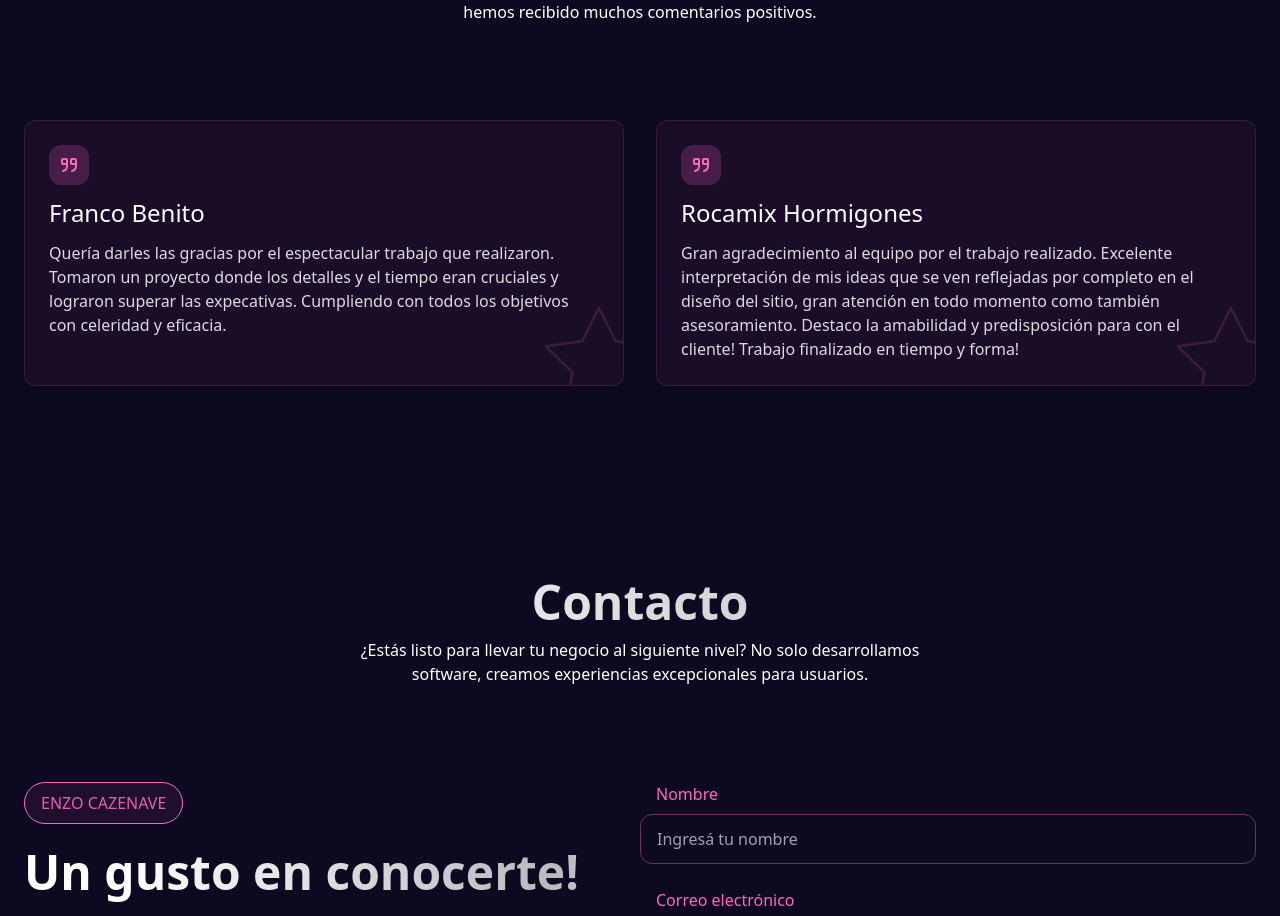
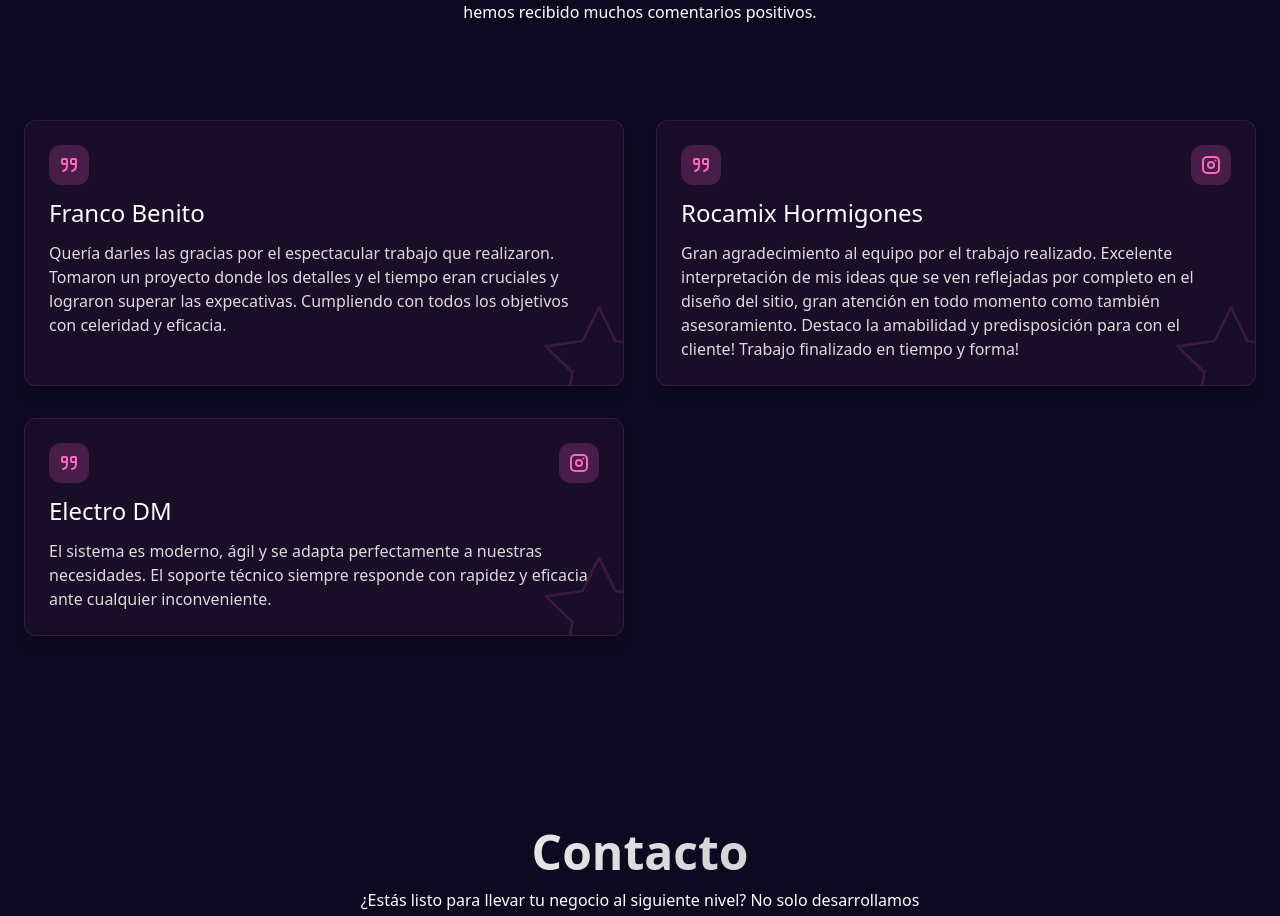
Before and after one commit to UFO-Development/ufodevelopment-v2, a React (Vite) app: page / in a window 1280 px wide. Shown: the part 3362-4278 px from the top of the page. Built offline with nearby package versions, Linux system fonts and the light colour scheme.

Commit message:
Add electrodm testimonial

```diff
--- a/src/components/Testimonials.jsx
+++ b/src/components/Testimonials.jsx
@@ -1,12 +1,28 @@
-import { useRef } from "react"
-import { DoubleQuote, Star } from "./icons"
-import { Translate } from "./Translate"
-import { useEffect } from "react"
+import { useRef } from "react";
+import { DoubleQuote, Star } from "./icons";
+import { Translate } from "./Translate";
+import { useEffect } from "react";
+import { Instagram } from "./icons/Instagram";
 
 const testimonials = [
-  { name: 'Franco Benito', description: 'testimonialDescriptionFrancoBenito', span: 1 },
-  { name: 'Rocamix Hormigones', description: 'testimonialDescriptionRocamixHormigones', span: 1 },
-]
+  {
+    name: "Franco Benito",
+    description: "testimonialDescriptionFrancoBenito",
+    span: 1,
+  },
+  {
+    name: "Rocamix Hormigones",
+    description: "testimonialDescriptionRocamixHormigones",
+    span: 1,
+    instagram: "https://www.instagram.com/rocamixhormigones",
+  },
+  {
+    name: "Electro DM",
+    description: "testimonialDescriptionElectroDm",
+    span: 1,
+    instagram: "https://www.instagram.com/electroodm",
+  },
+];
 
 export const Testimonials = () => {
   return (
@@ -24,37 +40,37 @@ export const Testimonials = () => {
       </p>
 
       <div className="margins grid grid-cols-2 w-full pt-24 gap-8 max-md:grid-cols-1">
-        {testimonials.map(testimonial => (
+        {testimonials.map((testimonial) => (
           <Testimonial key={testimonial.name} testimonial={testimonial} />
         ))}
       </div>
     </div>
-  )
-}
+  );
+};
 
 const Testimonial = ({ testimonial }) => {
-  const ref = useRef()
+  const ref = useRef();
 
   useEffect(() => {
-    const element = ref.current
-    const height = element.clientHeight
-    const width = element.clientWidth
+    const element = ref.current;
+    const height = element.clientHeight;
+    const width = element.clientWidth;
 
     const onMouseMove = (e) => {
-      const { layerX, layerY } = e
-      const yRotation = ((layerX - width / 2) / width) * 20
-      const xRotation = ((layerY - height / 2) / height) * 20
+      const { layerX, layerY } = e;
+      const yRotation = ((layerX - width / 2) / width) * 20;
+      const xRotation = ((layerY - height / 2) / height) * 20;
 
       const styles = `
         perspective(500px)
         scale(1.07)
         rotateX(${xRotation}deg)
         rotateY(${yRotation}deg)
-      `
+      `;
 
-      element.style.transform = styles
-      element.style.transition = 'none'
-    }
+      element.style.transform = styles;
+      element.style.transition = "none";
+    };
 
     const onMouseLeave = (e) => {
       element.style.transform = `
@@ -62,29 +78,57 @@ const Testimonial = ({ testimonial }) => {
         scale(1)
         rotateX(0deg)
         rotateY(0deg)
-      `
-      element.style.transition = 'transform 0.3s ease'
-    }
+      `;
+      element.style.transition = "transform 0.3s ease";
+    };
 
-    element.addEventListener('mousemove', onMouseMove)
-    element.addEventListener('mouseleave', onMouseLeave)
+    element.addEventListener("mousemove", onMouseMove);
+    element.addEventListener("mouseleave", onMouseLeave);
 
     return () => {
-      element.removeEventListener('mousemove', onMouseMove)
-      element.removeEventListener('mouseleave', onMouseMove)
-    }
-  }, [])
+      element.removeEventListener("mousemove", onMouseMove);
+      element.removeEventListener("mouseleave", onMouseMove);
+    };
+  }, []);
 
   return (
-    <div ref={ref} className={`overflow-hidden relative flex flex-col gap-3 p-6 bg-ufopink bg-opacity-5 rounded-xl border border-ufopink border-opacity-15 hover:border-opacity-40 hover:shadow-ufopink/30 shadow-lg backdrop-blur hover:z-50 ${ testimonial.span === 1 ? '' : 'col-span-2'}`}>
-      <Star width={128} height={128} strokeWidth={0.5} color="#ff66c4" className="absolute -bottom-10 -right-10 opacity-15" />
-      <div className="p-2 bg-ufopink w-fit rounded-xl bg-opacity-20 pointer-events-none">
-        <DoubleQuote width={24} height={24} color="#ff66c4" />
+    <div
+      ref={ref}
+      className={`overflow-hidden relative flex flex-col gap-3 p-6 bg-ufopink bg-opacity-5 rounded-xl border border-ufopink border-opacity-15 hover:border-opacity-40 hover:shadow-ufopink/30 shadow-lg backdrop-blur hover:z-50 ${
+        testimonial.span === 1 ? "" : "col-span-2"
+      }`}
+    >
+      <Star
+        width={128}
+        height={128}
+        strokeWidth={0.5}
+        color="#ff66c4"
+        className="absolute -bottom-10 -right-10 opacity-15"
+      />
+      <div className="flex items-center gap-2 justify-between">
+        <div className="p-2 bg-ufopink w-fit rounded-xl bg-opacity-20 pointer-events-none">
+          <DoubleQuote width={24} height={24} color="#ff66c4" />
+        </div>
+        {testimonial.instagram && (
+          <a
+            className="p-2 bg-ufopink w-fit rounded-xl bg-opacity-20 cursor-pointer pointer-events-auto"
+            href={testimonial.instagram}
+            target="_blank"
+          >
+            <Instagram
+              width={24}
+              height={24}
+              color="#ff66c4"
+            />
+          </a>
+        )}
       </div>
-      <h3 className="text-2xl font-medium pointer-events-none">{testimonial.name}</h3>
+      <h3 className="text-2xl font-medium pointer-events-none">
+        {testimonial.name}
+      </h3>
       <p className="opacity-85 pointer-events-none">
         <Translate>{testimonial.description}</Translate>
       </p>
     </div>
-  )
-}
+  );
+};
--- /dev/null
+++ b/src/components/icons/Instagram.jsx
@@ -0,0 +1,20 @@
+export const Instagram = (props) => (
+  <svg
+    xmlns="http://www.w3.org/2000/svg"
+    width={24}
+    height={24}
+    viewBox="0 0 24 24"
+    fill="none"
+    stroke="currentColor"
+    strokeWidth={2}
+    strokeLinecap="round"
+    strokeLinejoin="round"
+    className="icon icon-tabler icons-tabler-outline icon-tabler-brand-instagram"
+    {...props}
+  >
+    <path stroke="none" d="M0 0h24v24H0z" fill="none" />
+    <path d="M4 8a4 4 0 0 1 4 -4h8a4 4 0 0 1 4 4v8a4 4 0 0 1 -4 4h-8a4 4 0 0 1 -4 -4z" />
+    <path d="M9 12a3 3 0 1 0 6 0a3 3 0 0 0 -6 0" />
+    <path d="M16.5 7.5v.01" />
+  </svg>
+);
--- a/src/constants/translations.js
+++ b/src/constants/translations.js
@@ -31,6 +31,7 @@ export default {
     testimonialsDescriptionText: 'Hemos trabajado con muchos clientes y hemos recibido muchos comentarios positivos.',
     testimonialDescriptionFrancoBenito: 'Quería darles las gracias por el espectacular trabajo que realizaron. Tomaron un proyecto donde los detalles y el tiempo eran cruciales y lograron superar las expecativas. Cumpliendo con todos los objetivos con celeridad y eficacia.',
     testimonialDescriptionRocamixHormigones: 'Gran agradecimiento al equipo por el trabajo realizado. Excelente interpretación de mis ideas que se ven reflejadas por completo en el diseño del sitio, gran atención en todo momento como también asesoramiento. Destaco la amabilidad y predisposición para con el cliente! Trabajo finalizado en tiempo y forma!',
+    testimonialDescriptionElectroDm: 'El sistema es moderno, ágil y se adapta perfectamente a nuestras necesidades. El soporte técnico siempre responde con rapidez y eficacia ante cualquier inconveniente.',
 
     ourServicesDescriptionTitle: 'Nuestros servicios',
     ourServicesDescriptionText: 'A que nos dedicamos.',
@@ -99,6 +100,7 @@ export default {
     testimonialsDescriptionText: 'We have worked with many clients, and we have received many positive feedback.',
     testimonialDescriptionFrancoBenito: "I wanted to thank you for the spectacular work you did. You took on a project where details and time were crucial and managed to exceed expectations, meeting all objectives with speed and efficiency.",
     testimonialDescriptionRocamixHormigones: "Great thanks to the team for the work done. Excellent interpretation of my ideas, which are fully reflected in the site design, great attention at all times as well as advice. I highlight the kindness and readiness towards the client! Work completed on time and in shape!",
+    testimonialDescriptionElectroDm: 'The system is modern, agile, and perfectly adapts to our needs. The technical support always responds quickly and efficiently to any issues.',
 
     ourServicesDescriptionTitle: 'Our services',
     ourServicesDescriptionText: 'What do we do.',
```
